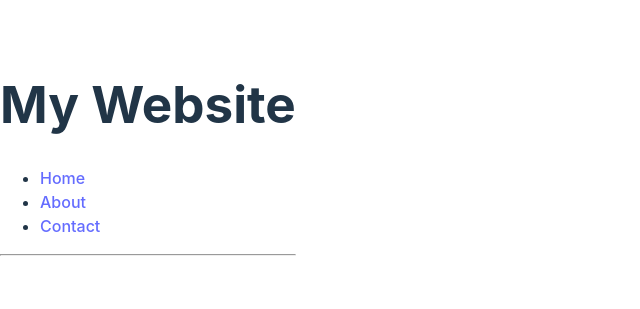
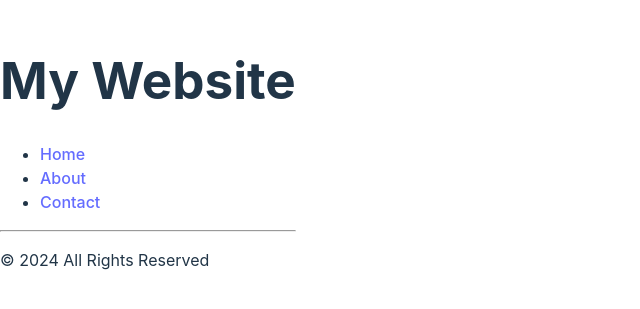
Before and after one commit to Felix-svg/react-intro, a React (Vite) app in the folder my-react-app/: page / in a window 1280 px wide. Shown: the part 247-556 px from the top of the page, without its empty margins (0-640 px from the left). Built offline with nearby package versions, Linux system fonts and the light colour scheme.

Commit message:
Created a Footer component

```diff
--- a/my-react-app/src/App.jsx
+++ b/my-react-app/src/App.jsx
@@ -1,8 +1,13 @@
 import Header from "./Header"
+import Footer from "./Footer"
+
 
 function App() {
   return(
+    <>
     <Header />
+    <Footer />
+    </>
   )
 }
 
--- /dev/null
+++ b/my-react-app/src/Footer.jsx
@@ -0,0 +1,9 @@
+const Footer = () => {
+  return(
+    <footer>
+      <p>&copy; {new Date().getFullYear()} All Rights Reserved</p>
+    </footer>
+  )
+}
+
+export default Footer
```
